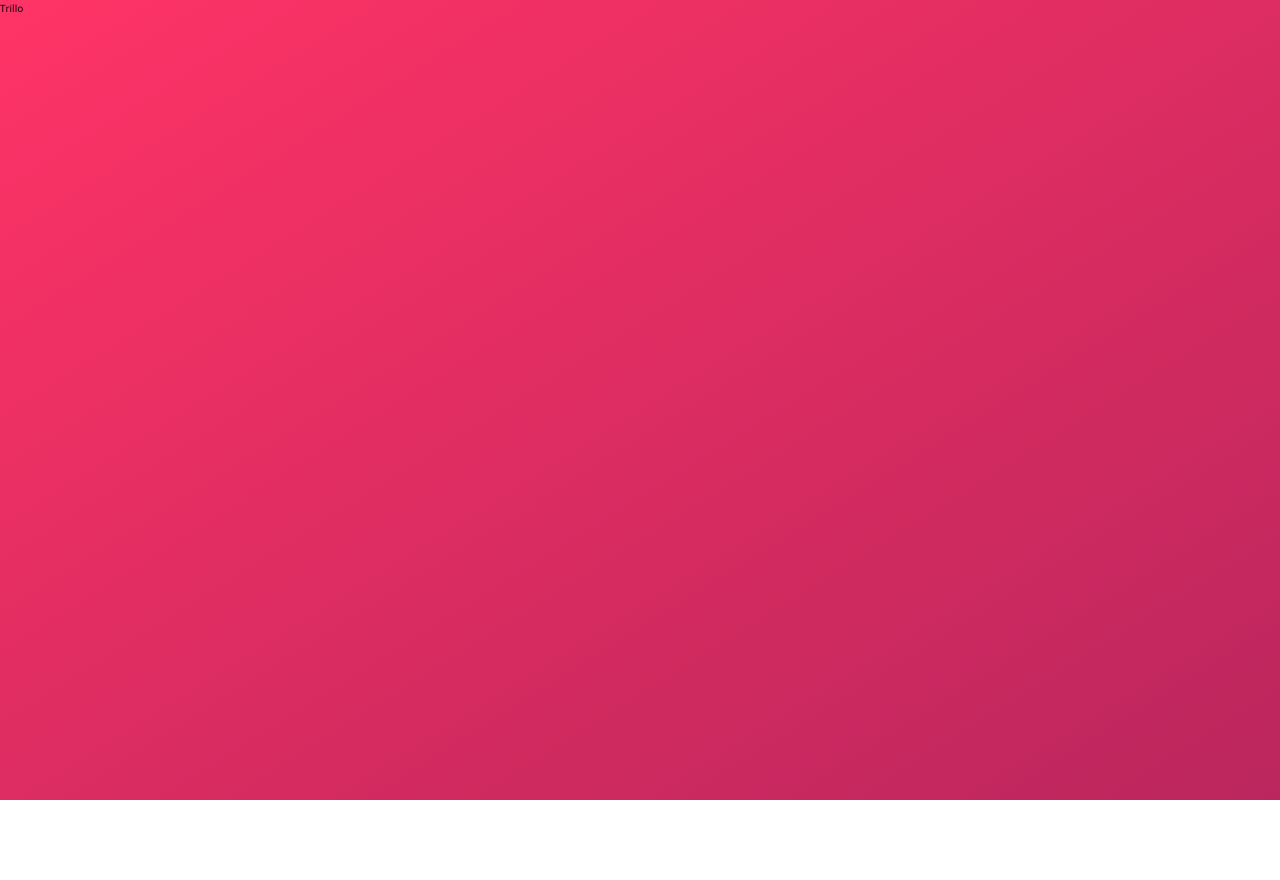
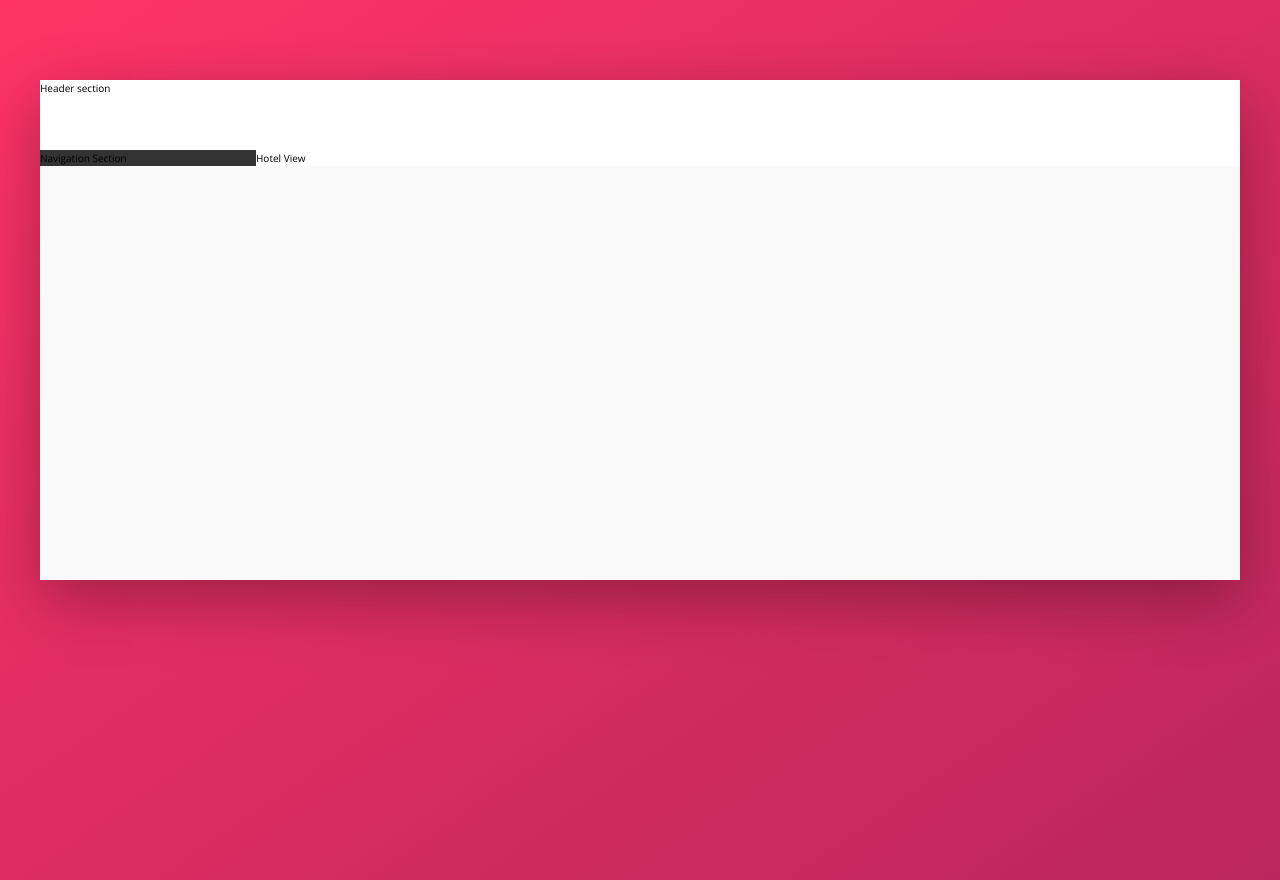
Before and after one commit to bradripple/Trillo, a plain HTML site: page starter/index.html in a window 1280 px wide. Before the commit the page ends 800 px from the top, so only its background shows below. Drawn offline with nearby package versions, Linux system fonts and the light colour scheme.

Commit message:
Set up flex box containers and items

```diff
--- a/starter/css/style.css
+++ b/starter/css/style.css
@@ -19,13 +19,14 @@ Grey dark 3: #999
   --color-primary: #eb2f64;
   --color-primary-light: #FF3366;
   --color-primary-dark: #BA265D;
-  --color-Grey-light-1: #faf9f9;
-  --color-Grey-light-2: #f4f2f2;
-  --color-Grey-light-3: #f0eeee;
-  --color-Grey-light-4: #ccc;
-  -color--Grey-dark-1: #333;
-  -color--Grey-dark-2: #777;
-  -color--Grey-dark-3: #999; }
+  --color-grey-light-1: #faf9f9;
+  --color-grey-light-2: #f4f2f2;
+  --color-grey-light-3: #f0eeee;
+  --color-grey-light-4: #ccc;
+  --color--grey-dark-1: #333;
+  --color--grey-dark-2: #777;
+  --color--grey-dark-3: #999;
+  --shadow-dark: 0 2rem 6rem rgba(0,0,0,.3); }
 
 * {
   margin: 0;
@@ -44,8 +45,31 @@ body {
   font-family: 'Open Sans', sans-serif;
   font-weight: 400;
   line-height: 1.6;
-  color: var(--color-Grey-dark-2);
+  color: var(--color-grey-dark-2);
   background-image: linear-gradient(to right bottom, var(--color-primary-light), var(--color-primary-dark));
   background-size: cover;
   background-repeat: no-repeat;
   min-height: 100vh; }
+
+.container {
+  max-width: 120rem;
+  margin: 8rem auto;
+  background-color: var(--color-grey-light-1);
+  box-shadow: var(--shadow-dark);
+  min-height: 50rem; }
+
+.header {
+  height: 7rem;
+  background-color: #fff;
+  border-bottom: var(--color-grey-light-2); }
+
+.content {
+  display: flex; }
+
+.sidebar {
+  background-color: var(--color--grey-dark-1);
+  flex: 0 0 18%; }
+
+.hotel-view {
+  background-color: #fff;
+  flex: 1; }
--- a/starter/index.html
+++ b/starter/index.html
@@ -11,6 +11,18 @@
         <title>trillo &mdash; Your all-in-one booking app</title>
     </head>
     <body>
-        Trillo
+        <div class="container">
+            <header class="header">
+                Header section
+            </header>
+            <div class="content">
+                <nav class="sidebar">
+                    Navigation Section
+                </nav>
+                <main class="hotel-view">
+                    Hotel View
+                </main>
+            </div>
+        </div>
     </body>
 </html>
--- a/starter/sass/_base.scss
+++ b/starter/sass/_base.scss
@@ -21,14 +21,16 @@ Grey dark 3: #999
     --color-primary-light: #FF3366; // custom property
     --color-primary-dark: #BA265D; // custom property
 
-    --color-Grey-light-1: #faf9f9;
-    --color-Grey-light-2: #f4f2f2;
-    --color-Grey-light-3: #f0eeee;
-    --color-Grey-light-4: #ccc;
+    --color-grey-light-1: #faf9f9;
+    --color-grey-light-2: #f4f2f2;
+    --color-grey-light-3: #f0eeee;
+    --color-grey-light-4: #ccc;
 
-    -color--Grey-dark-1: #333;
-    -color--Grey-dark-2: #777;
-    -color--Grey-dark-3: #999;
+    --color--grey-dark-1: #333;
+    --color--grey-dark-2: #777;
+    --color--grey-dark-3: #999;
+
+    --shadow-dark: 0 2rem 6rem rgba(0,0,0,.3);
 }
 
 * {
@@ -51,7 +53,7 @@ body {
     font-family: 'Open Sans', sans-serif;
     font-weight: 400;
     line-height: 1.6;
-    color: var(--color-Grey-dark-2);
+    color: var(--color-grey-dark-2);
     background-image: linear-gradient(to right bottom, var(--color-primary-light), var(--color-primary-dark));
     background-size: cover;
     background-repeat: no-repeat;
--- a/starter/sass/_layout.scss
+++ b/starter/sass/_layout.scss
@@ -0,0 +1,30 @@
+.container {
+    max-width: 120rem;
+    margin: 8rem auto;
+    background-color: var(--color-grey-light-1);
+    box-shadow: var(--shadow-dark);
+
+    min-height: 50rem;
+}
+
+.header {
+    height: 7rem;
+    background-color: #fff;
+    border-bottom: var(--color-grey-light-2);
+}
+
+.content {
+    display: flex;
+}
+
+.sidebar {
+    background-color: var(--color--grey-dark-1);
+
+    flex: 0 0 18%;
+}
+
+.hotel-view {
+    background-color: #fff;
+
+    flex: 1;
+}
```
